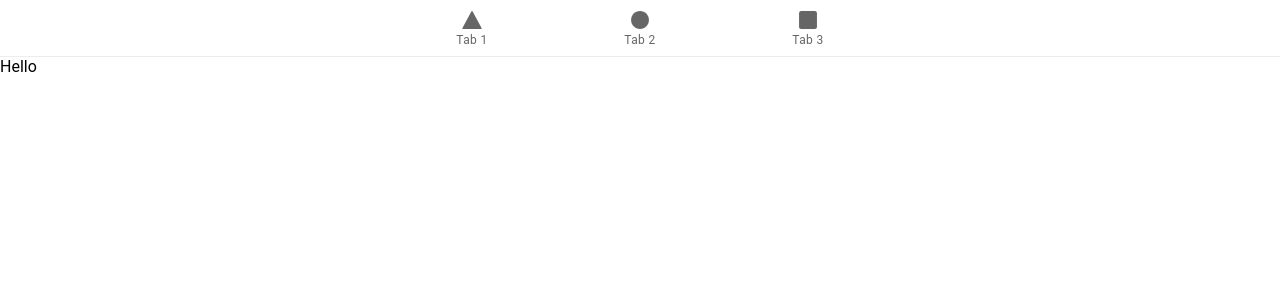
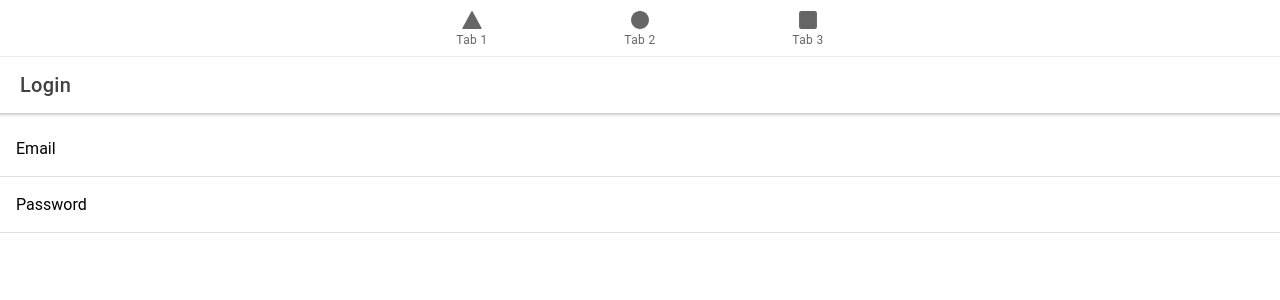
Before and after one commit to jhuang165/HackNow2020, a React (Create React App) app in the folder Groshary/: page /login in a window 1280 px wide. Shown: the top 300 px of the page. Built offline with nearby package versions, Linux system fonts and the light colour scheme; no server answers.

Commit message:
Login Screen UI

```diff
--- a/Groshary/src/pages/Login.tsx
+++ b/Groshary/src/pages/Login.tsx
@@ -1,11 +1,32 @@
-import React from 'react';
+import React, { useState } from 'react';
 import './Login.css'
-import { IonText } from '@ionic/react';
+import { IonContent, IonHeader, IonPage, IonTitle, IonToolbar, IonInput, IonItem, IonLabel, IonList, IonItemDivider } from '@ionic/react';
 
 const Login: React.FC = () => {
+	const [text, setText] = useState<string>();
+  	const [number, setNumber] = useState<number>();
     return (
         // put stuff here
-        <IonText>Hello</IonText>
+        <IonPage>
+      <IonHeader>
+        <IonToolbar>
+          <IonTitle>Login</IonTitle>
+        </IonToolbar>
+      </IonHeader>
+      <IonContent>
+        <IonList>
+
+          	<IonItem>
+            	<IonLabel position="floating">Email</IonLabel>
+            	<IonInput value={text}></IonInput>
+         	</IonItem>
+         	<IonItem>
+            	<IonLabel position="floating">Password</IonLabel>
+            	<IonInput value={text}></IonInput>
+         	</IonItem>
+        </IonList>
+      </IonContent>
+    </IonPage>
     );
 };
 
```
